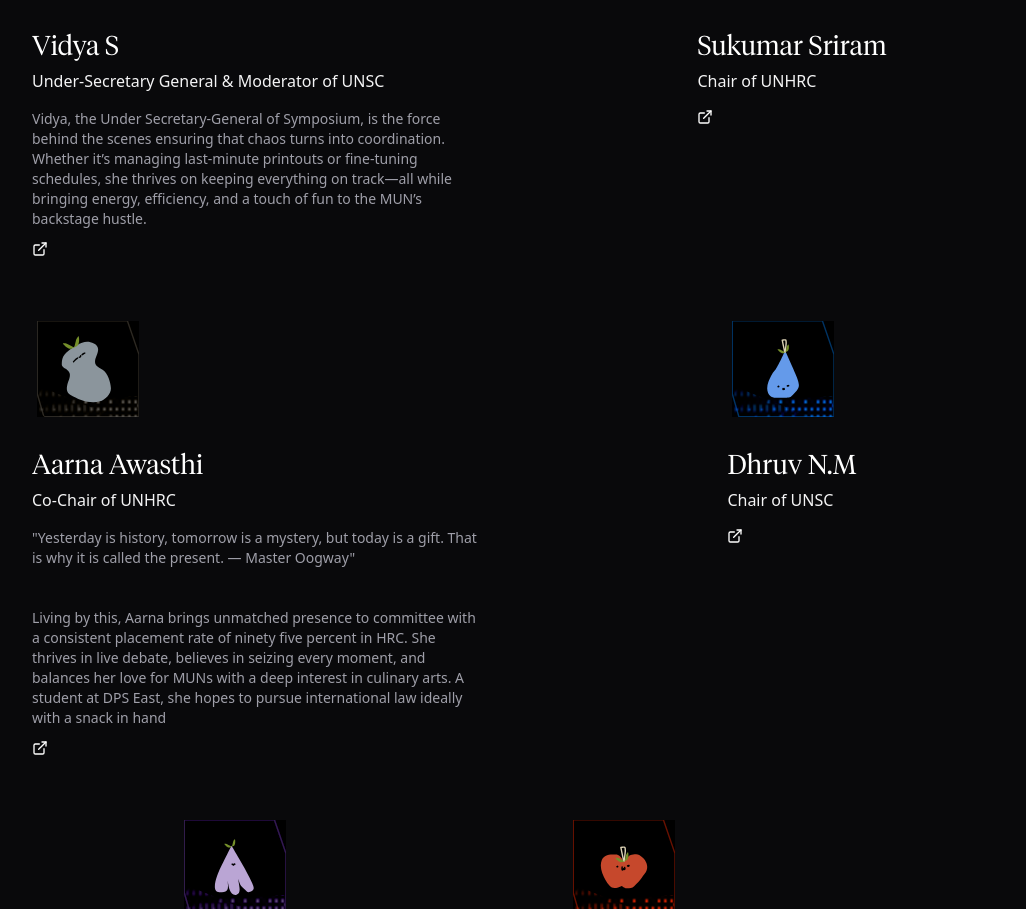
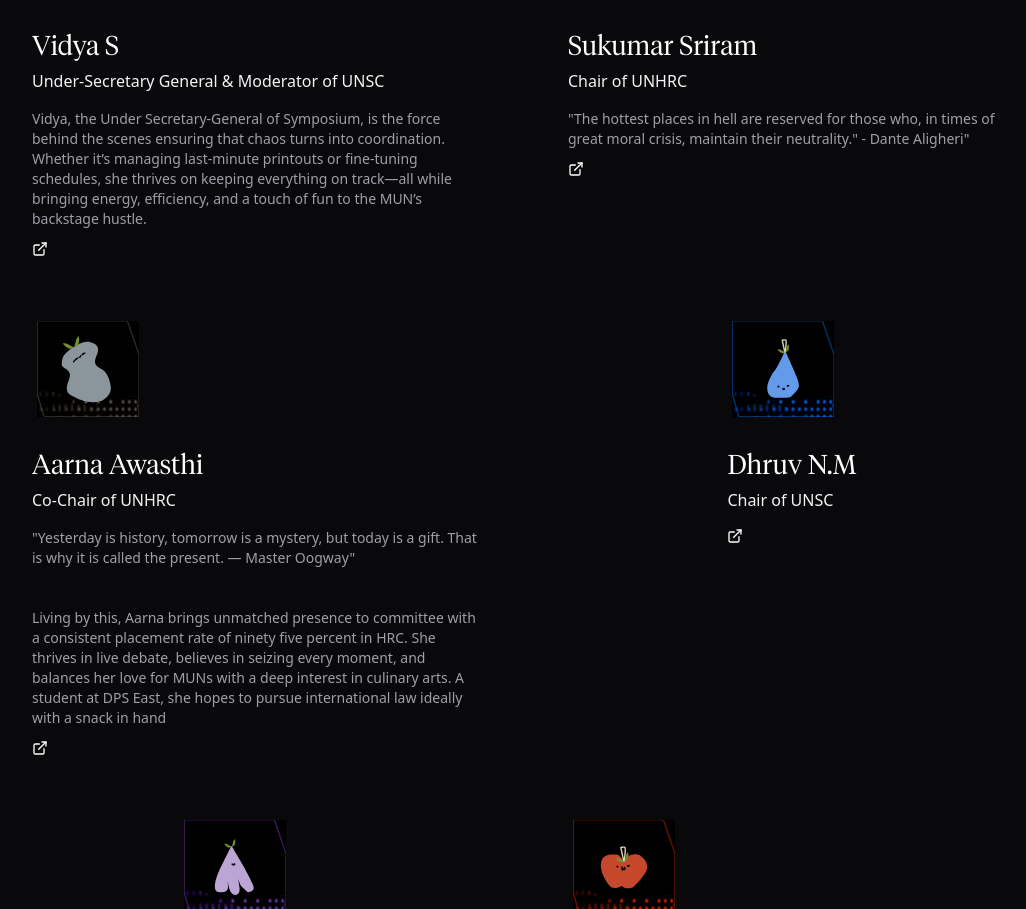
Before and after one commit to solomonshalom/mun, a Next.js app: page /stage in a window 1280 px wide. Shown: the part 994-1903 px from the top of the page, without its empty margins (116-1142 px from the left). Built offline with nearby package versions, Linux system fonts and the light colour scheme; no server answers.

Commit message:
Jesus W!

```diff
--- a/src/app/stage/page.tsx
+++ b/src/app/stage/page.tsx
@@ -49,7 +49,7 @@ As a Senior & as the School Captain at North Hills International School, he lead
     title: "Sukumar Sriram",
     author: "Chair of UNHRC",
     description:
-      "",
+      `"The hottest places in hell are reserved for those who, in times of great moral crisis, maintain their neutrality." - Dante Aligheri"`,
     icon: Brian,
     href: "",
   },
```
